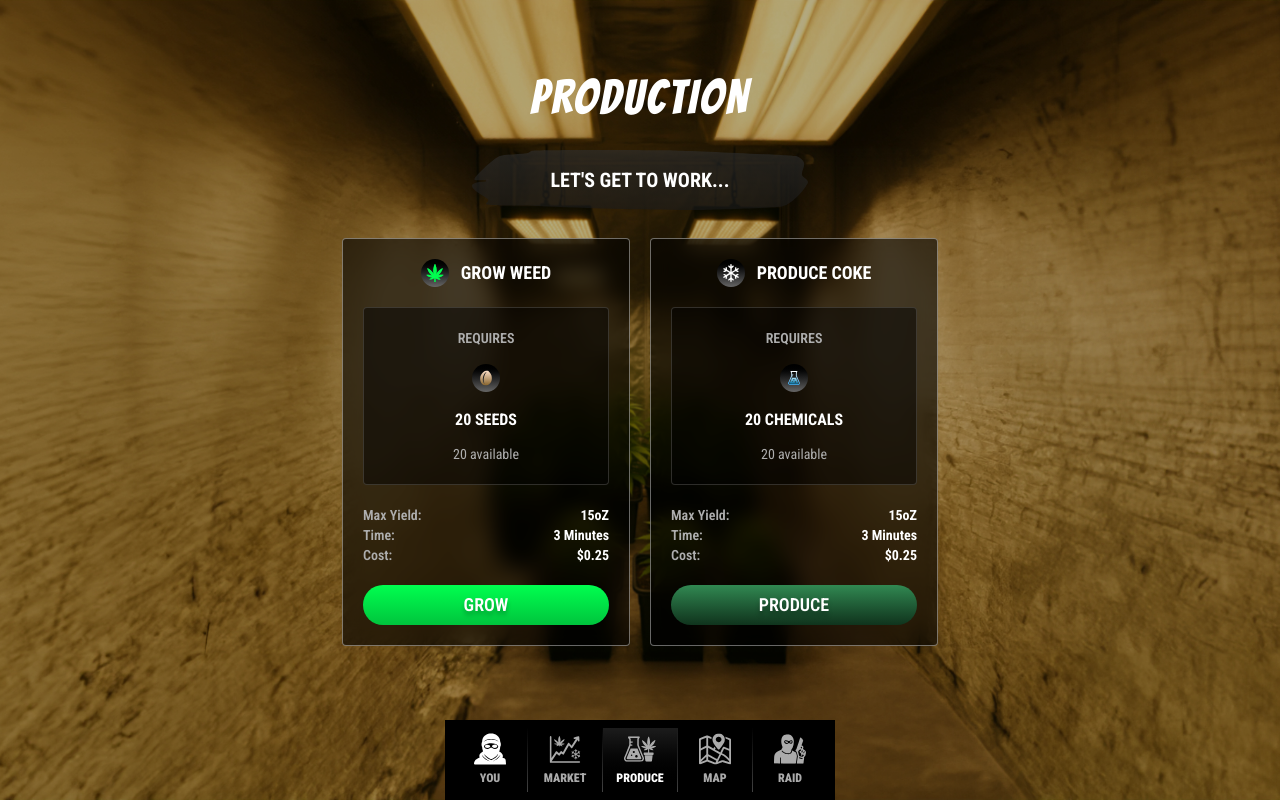
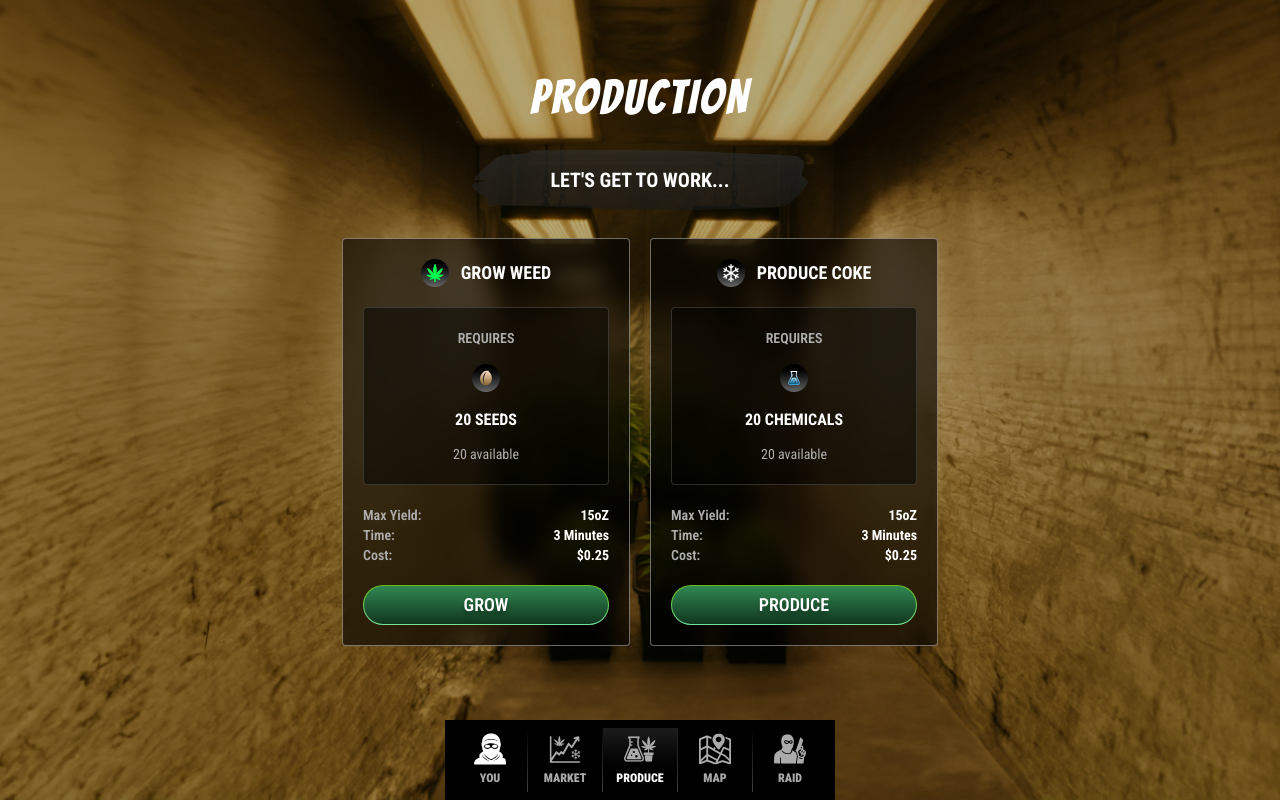
Before and after one commit to jadhavharshh/DopeRaiderV2, a React (Vite) app: page /production in a window 1280 px wide. Built offline with nearby package versions, Linux system fonts and the light colour scheme.

Commit message:
refactor button styles for improved design consistency

```diff
--- a/src/pages/ProductionScreen.tsx
+++ b/src/pages/ProductionScreen.tsx
@@ -267,7 +267,13 @@ export const ProductionScreen = (): JSX.Element => {
             <button
               onClick={handleGrowClick}
               className="w-[144px] h-[35px] rounded-[74px] flex items-center justify-center mb-[15px] mt-auto"
-              style={{ background: 'linear-gradient(to top, rgba(0, 196, 61, 1), rgba(0, 255, 79, 1))' }}
+              style={{
+                background: 'linear-gradient(to top, #10341D, #318952)',
+                border: '1px solid transparent',
+                backgroundImage: 'linear-gradient(to top, #10341D, #318952), linear-gradient(to top, #76E39D, #6BBA1C)',
+                backgroundOrigin: 'border-box',
+                backgroundClip: 'content-box, border-box'
+              }}
             >
               <span className="text-white text-[16px] font-semibold leading-[19px] tracking-[-0.03em]" style={{ fontFamily: 'Roboto Condensed', textShadow: '0px 4px 4px rgba(0, 0, 0, 0.25)' }}>
                 GROW
@@ -385,7 +391,16 @@ export const ProductionScreen = (): JSX.Element => {
           </div>
 
           {/* PRODUCE Button */}
-          <button className="w-[144px] h-[35px] bg-gradient-to-t from-[#10341D] to-[#318952] rounded-[74px] flex items-center justify-center mb-[15px] mt-auto">
+          <button
+            className="w-[144px] h-[35px] rounded-[74px] flex items-center justify-center mb-[15px] mt-auto"
+            style={{
+              background: 'linear-gradient(to top, #10341D, #318952)',
+              border: '1px solid transparent',
+              backgroundImage: 'linear-gradient(to top, #10341D, #318952), linear-gradient(to top, #76E39D, #6BBA1C)',
+              backgroundOrigin: 'border-box',
+              backgroundClip: 'content-box, border-box'
+            }}
+          >
             <span className="text-white text-[16px] font-semibold leading-[19px] tracking-[-0.03em]" style={{ fontFamily: 'Roboto Condensed', textShadow: '0px 4px 4px rgba(0, 0, 0, 0.25)' }}>
               PRODUCE
             </span>
@@ -540,7 +555,11 @@ export const ProductionScreen = (): JSX.Element => {
                   style={{
                     borderRadius: '74px',
                     height: '42px',
-                    background: 'linear-gradient(to top, rgba(0, 196, 61, 1), rgba(0, 255, 79, 1))'
+                    background: 'linear-gradient(to top, #10341D, #318952)',
+                    border: '1px solid transparent',
+                    backgroundImage: 'linear-gradient(to top, #10341D, #318952), linear-gradient(to top, #76E39D, #6BBA1C)',
+                    backgroundOrigin: 'border-box',
+                    backgroundClip: 'content-box, border-box'
                   }}
                 >
                   <span className="text-white text-lg font-semibold" style={{ fontFamily: 'Roboto Condensed', textShadow: '0px 4px 4px rgba(0, 0, 0, 0.25)' }}>
@@ -662,10 +681,15 @@ export const ProductionScreen = (): JSX.Element => {
 
               {/* Produce Button */}
               <button
-                className="flex items-center justify-center bg-gradient-to-t from-[#10341D] to-[#318952] hover:scale-105 transition-transform"
+                className="flex items-center justify-center hover:scale-105 transition-transform"
                 style={{
                   borderRadius: '74px',
-                  height: '42px'
+                  height: '42px',
+                  background: 'linear-gradient(to top, #10341D, #318952)',
+                  border: '1px solid transparent',
+                  backgroundImage: 'linear-gradient(to top, #10341D, #318952), linear-gradient(to top, #76E39D, #6BBA1C)',
+                  backgroundOrigin: 'border-box',
+                  backgroundClip: 'content-box, border-box'
                 }}
               >
                 <span className="text-white text-lg font-semibold" style={{ fontFamily: 'Roboto Condensed', textShadow: '0px 4px 4px rgba(0, 0, 0, 0.25)' }}>
```
